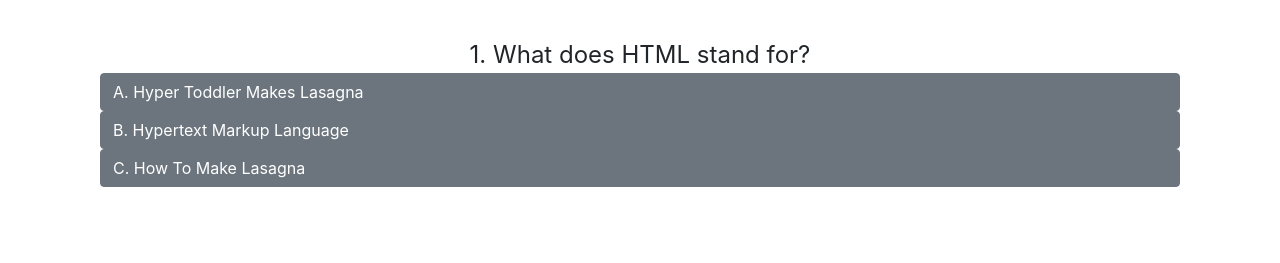
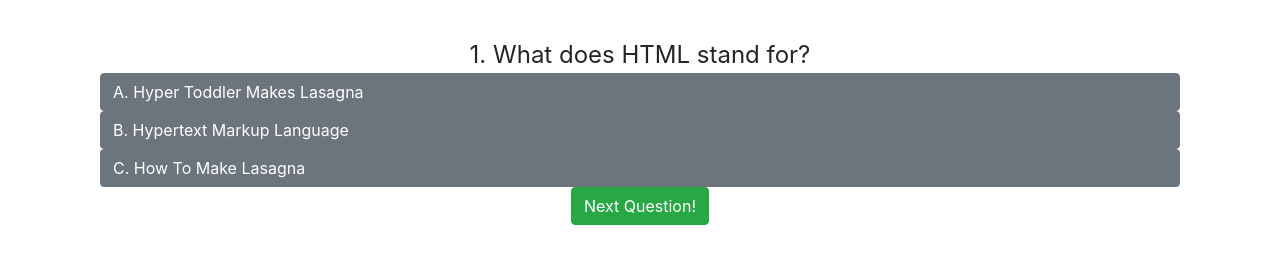
Before and after one commit to KLong75/coding-quiz-challenge, a plain HTML site: page index.html in a window 1280 px wide. Both pictures are taken after a click on the button "Start Quiz!". Shown: the part 99-362 px from the top of the page. Drawn offline with nearby package versions, Linux system fonts and the light colour scheme.

Commit message:
capture click of next question button

```diff
--- a/assets/css/style.css
+++ b/assets/css/style.css
@@ -21,10 +21,5 @@ footer {
   position:absolute;
   width: 100%;
   justify-content: right;
-  display: block;
+  display: none;
 }
-
-
-#next-question {
-    display: none;
-}
--- a/assets/js/script.js
+++ b/assets/js/script.js
@@ -1,13 +1,17 @@
+
+//var buttonEl = document.querySelector("#next-question");
+
 
 
 
 var runQuiz = function() {
 
-    //  var nextQuestion = document.querySelector("#next");
-      //    document.getElementById("next-question").hidden = false;
+    var nextQuestion = document.querySelector("#next");
+        document.getElementById("next-question").hidden = false;
 
     var quizBox = document.querySelector("#quiz-sheet");
       document.getElementById("start-button-container").hidden = true;
+
 
 
     var quizQuestionOne = document.createElement("div");
@@ -59,14 +63,18 @@ var runQuiz = function() {
         document.getElementById("incorrect-c").innerHTML = "Incorrect";
       }
 
+    //var nextQuestion = documenent.getElementById('next-question');
 
-    /*var nextQuestion = document.createElement("button")
+    var nextQuestion = document.createElement("button")
       nextQuestion.id = "next-question";
-      nextQuestion.className = "next-question btn btn-success";
-      nextQuestion.textContent = "Next Question"
-      quizBox.appendChild(nextQuestion);*/
+      nextQuestion.className = "next btn btn-success";
+      nextQuestion.textContent = "Next Question!"
+      quizBox.appendChild(nextQuestion);
+      document.getElementById("next-question").addEventListener("click", nextPage);
+      function nextPage() {
+          console.log('next');
+      }
     }
-
 
     document.getElementById("start-button").addEventListener("click", runQuiz);
 
```
